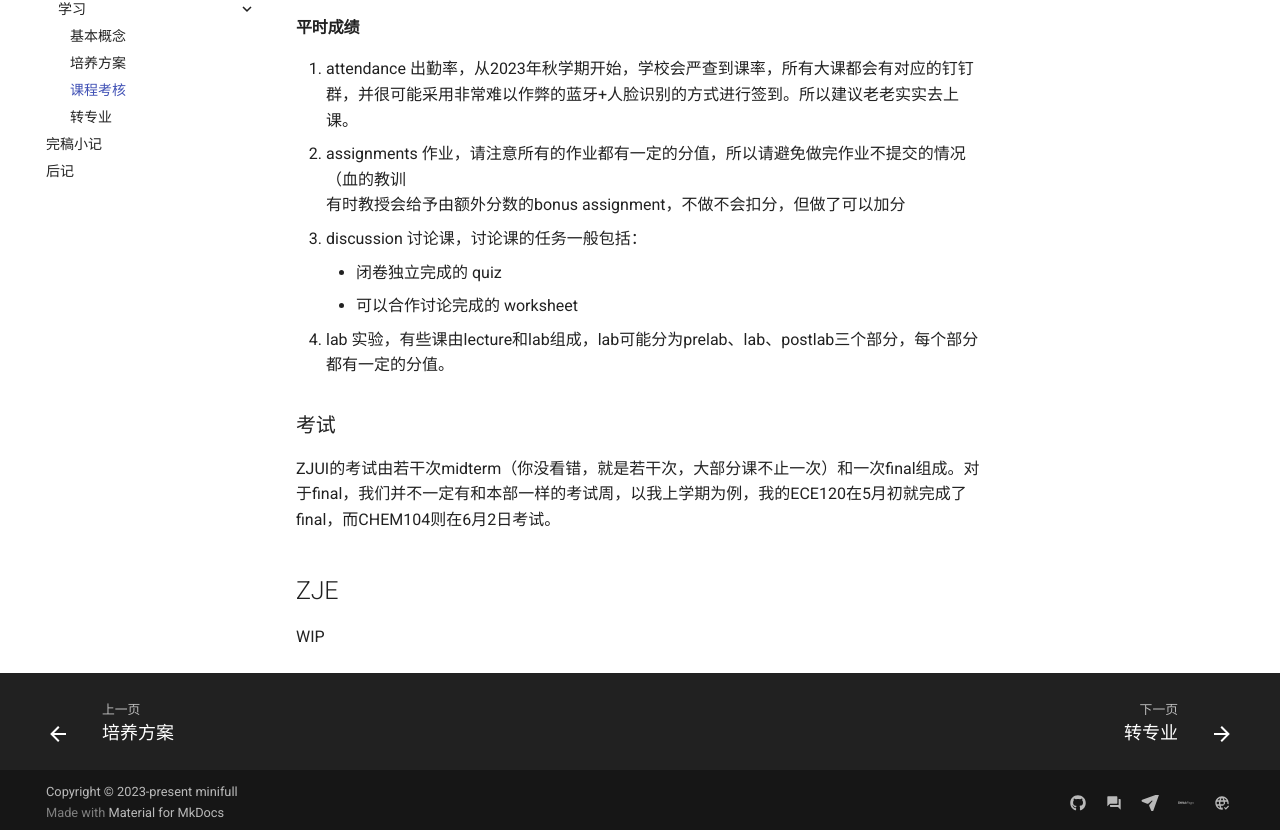
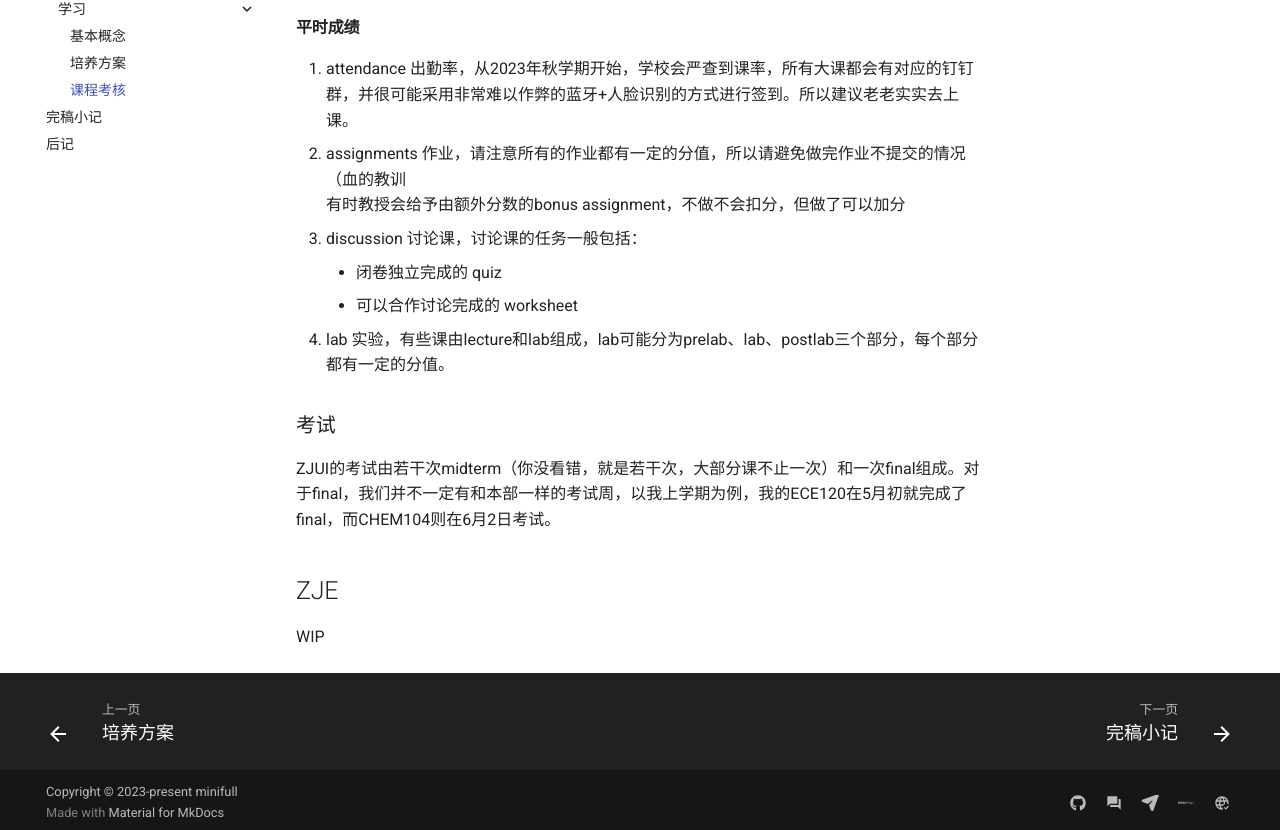
Before and after one commit to mini-full/zju-welcome, an MkDocs documentation site: the page built from docs/haining/learning/eval.md, in a window 1280 px wide and 1368 px high. Shown: the part 533-1363 px from the top of the window. Built offline with MkDocs 1.6.1 and Material for MkDocs 9.7.7, drawn with Linux system fonts in a browser that asks for light colours; comment, search, counter and statistics services are not loaded.

Commit message:
remove major_transfer because not encouraged by campus

```diff
--- a/docs/haining/learning/major_transfer.md
+++ /dev/null
@@ -1 +0,0 @@
-# 转专业
--- a/mkdocs.yml
+++ b/mkdocs.yml
@@ -83,7 +83,6 @@ nav:
       - 基本概念: "haining/learning/concepts.md"
       - 培养方案: "haining/learning/program.md"
       - 课程考核: "haining/learning/eval.md"
-      - 转专业: "haining/learning/major_transfer.md"
 
 
   - 完稿小记: "postscript2022.md"
```
